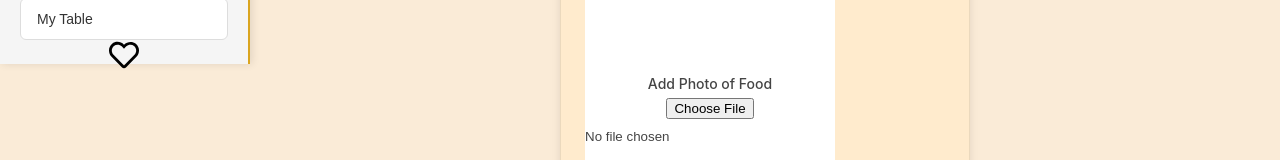
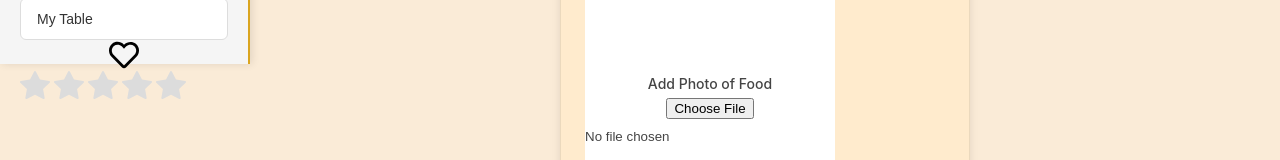
Before and after one commit to WhatsFor-Dinner/whats-for-dinner, a React (Vite) app: page /profilepage in a window 1280 px wide. Shown: the part 636-796 px from the top of the page. Built offline with nearby package versions, Linux system fonts and the light colour scheme.

Commit message:
Added chef rating, works the way i am expecting so far

```diff
--- a/package.json
+++ b/package.json
@@ -43,6 +43,7 @@
     "react": "^19.2.0",
     "react-dom": "^19.2.0",
     "react-icons": "^5.5.0",
+    "react-rating-stars-component": "^2.2.0",
     "react-router": "^7.9.5"
   }
 }
--- a/src/index.css
+++ b/src/index.css
@@ -324,3 +324,41 @@ Profile Navigaton  */
   justify-content: center;
   font-size: 30px;
 }
+
+/* star rating  */
+.star-rating-container {
+  display: flex;
+  gap: 4px;
+}
+
+.star-wrapper {
+  position: relative;
+  display: inline-block;
+
+  font-size: 30px;
+  cursor: pointer;
+}
+
+.star-empty {
+  color: gainsboro;
+  filter: grayscale(100%);
+}
+
+.star-filled {
+  color: goldenrod;
+  border: none;
+}
+
+.star-half-filled {
+  position: relative;
+  display: inline-block;
+  color: goldenrod;
+}
+
+.star-half-filled::before {
+  content: "★";
+  position: absolute;
+  left: 0;
+  color: gainsboro;
+  z-index: -1;
+}
--- a/src/pages/ProfilePage.jsx
+++ b/src/pages/ProfilePage.jsx
@@ -2,7 +2,7 @@ import CreateRecipe from "../profilepagecomponents/CreateRecipe.jsx";
 import MyRecipes from "../profilepagecomponents/MyRecipes.jsx";
 import MyTable from "../profilepagecomponents/MyTable.jsx";
 import ProfileInfo from "../profilepagecomponents/ProfileInfo.jsx";
-
+import StarRating from "../profilepagecomponents/StarRating";
 export default function ProfilePage() {
   return (
     <>
--- a/src/profilepagecomponents/ProfileInfo.jsx
+++ b/src/profilepagecomponents/ProfileInfo.jsx
@@ -1,6 +1,6 @@
 import { NavLink } from "react-router";
 import FavoriteButton from "./Favorite";
-
+import StarRating from "../profilepagecomponents/StarRating";
 function ProfileInfo() {
   return (
     <>
@@ -19,6 +19,7 @@ function ProfileInfo() {
           <button>My Table</button>
         </nav>
         <FavoriteButton/>
+        <StarRating/>
       </aside>
 
     </>
--- /dev/null
+++ b/src/profilepagecomponents/StarRating.jsx
@@ -0,0 +1,73 @@
+import { useState } from "react";
+import { BsStarFill, BsStarHalf } from "react-icons/bs";
+
+function StarRating({ initialRating = 0, totalStars = 5 }) {
+  const [rating, setRating] = useState(initialRating);
+  const [hoverRating, setHoverRating] = useState(0);
+
+  const handleClick = (event, index) => {
+    const starWidth = event.currentTarget.offsetWidth;
+    const clickX = event.nativeEvent.offsetX;
+    const halfStarThreshold = starWidth / 2;
+
+    if (clickX <= halfStarThreshold) {
+      setRating(index + 0.5);
+    } else {
+      setRating(index + 1);
+    }
+  };
+
+  const handleMouseMove = (event, index) => {
+    const starWidth = event.currentTarget.offsetWidth;
+    const clickX = event.nativeEvent.offsetX;
+    const halfStarThreshold = starWidth / 2;
+
+    if (clickX <= halfStarThreshold) {
+      setHoverRating(index + 0.5);
+    } else {
+      setHoverRating(index + 1);
+    }
+  };
+
+  const handleMouseLeave = () => {
+    setHoverRating(0);
+  };
+
+  return (
+    <section className="star-rating-container">
+      {[...Array(totalStars)].map((_, index) => {
+        const currentRating = hoverRating || rating;
+        const isFull = currentRating >= index + 1;
+        const isHalf =
+          currentRating >= index + 0.5 && currentRating < index + 1;
+
+        return (
+          <div
+            key={index}
+            className="star-wrapper"
+            onClick={(e) => handleClick(e, index)}
+            onMouseMove={(e) => handleMouseMove(e, index)}
+            onMouseLeave={handleMouseLeave}
+          >
+            {/* Render your star icons/elements with conditional styling */}
+            {isFull ? (
+              <span className="star-filled">
+                <BsStarFill />
+              </span>
+            ) : isHalf ? (
+              <span className="star-half-filled">
+                <BsStarHalf />
+              </span>
+            ) : (
+              <span className="star-empty">
+                <BsStarFill />
+              </span>
+            )}
+          </div>
+        );
+      })}
+    </section>
+  );
+}
+
+export default StarRating;
```
Also changed, not shown: src/profilepagecomponents/Rating.jsx (deleted), 1 other file (tests, documents, lock files or other folders).
